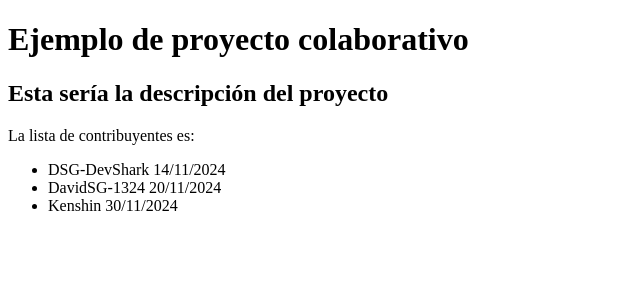
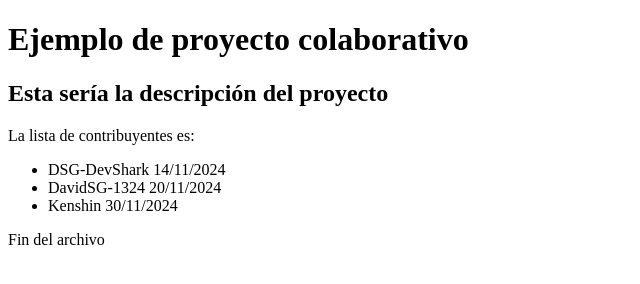
Before and after one commit to DSG-DevShark/ProyectoEquipo, a plain HTML site: page index.html in a window 1280 px wide. Shown: the whole page, without its empty margins (0-640 px from the left). Drawn offline with Linux system fonts and the light colour scheme.

Commit message:
'footer' añadido en index.html

```diff
--- a/index.html
+++ b/index.html
@@ -16,5 +16,9 @@
                 <li>Kenshin 30/11/2024</li>
             </ul>
         </header>
+
+        <footer>
+            <p>Fin del archivo</p>
+        </footer>
     </body>
 </html>
```
